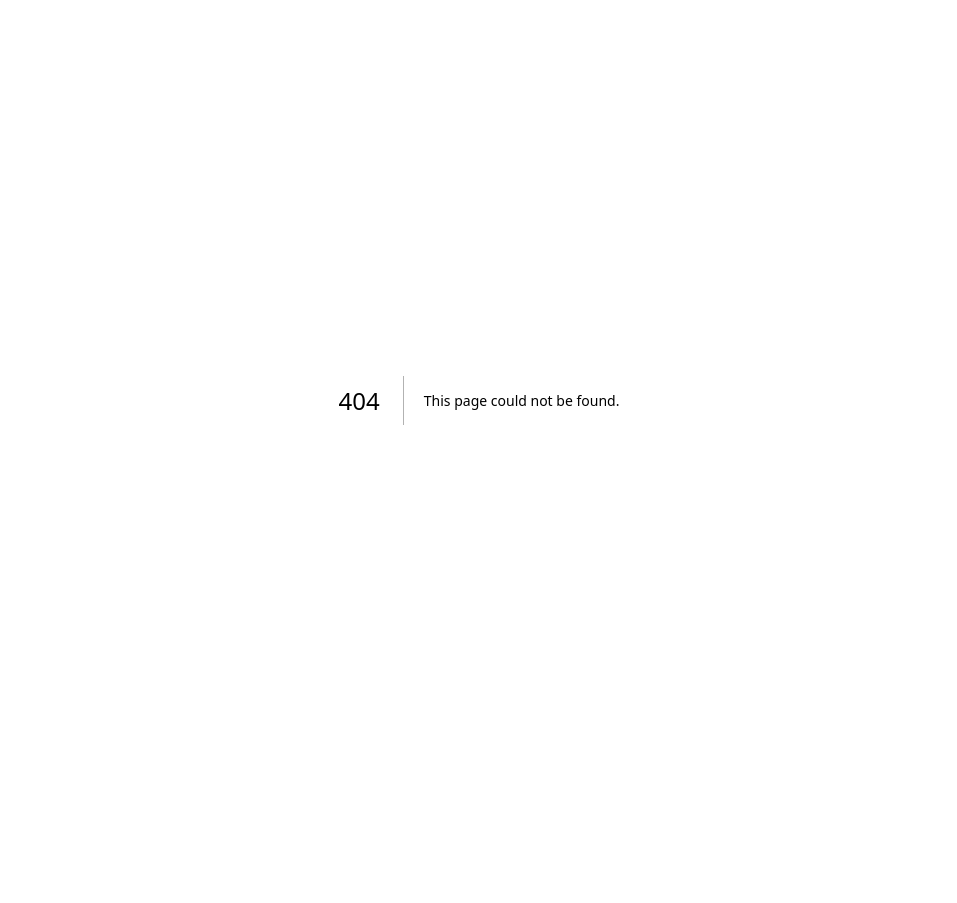
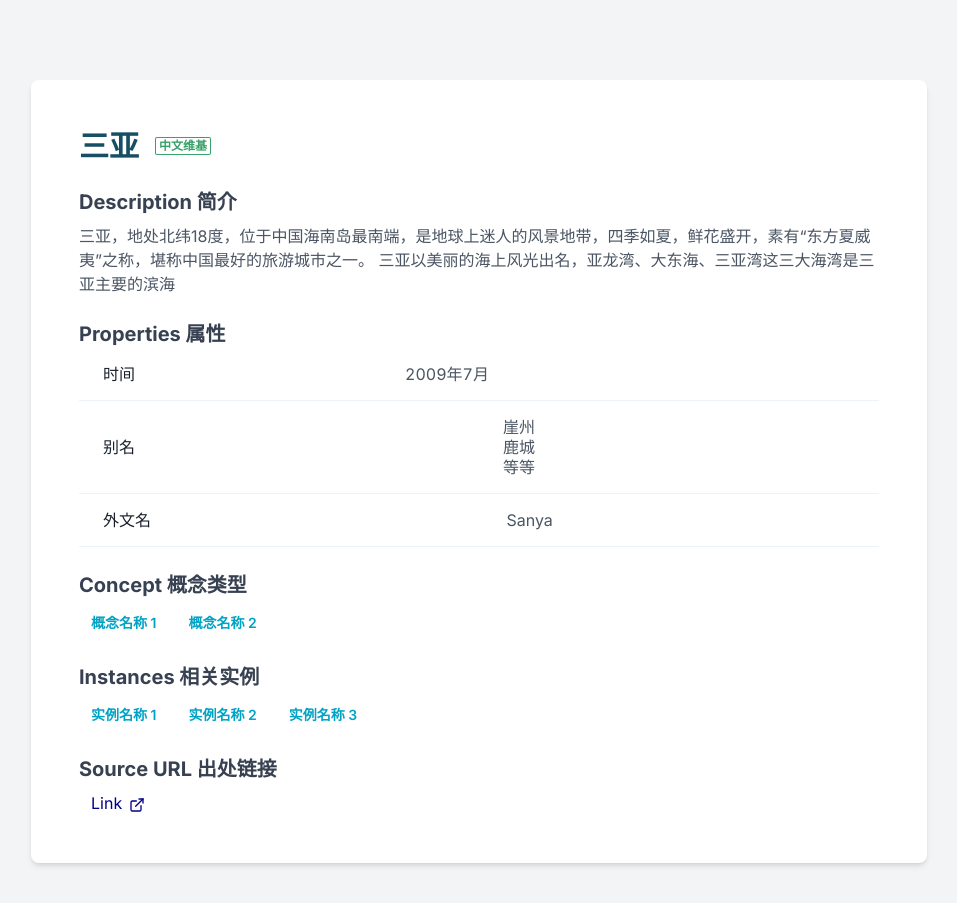
Before and after one commit to perfectsquare123/Search-Engine, a Next.js app in the folder knowledge_search_engine/: page /contentDisplay in a window 1280 px wide. Before the commit this address had no page. Shown: the whole page, without its empty margins (161-1118 px from the left). Before the commit the page ends 800 px from the top, so only its background shows below. Built offline with nearby package versions, Linux system fonts and the light colour scheme.

Commit message:
added content display page

```diff
--- /dev/null
+++ b/knowledge_search_engine/src/app/contentDisplay/page.tsx
@@ -0,0 +1,205 @@
+"use client";
+
+import { ExternalLinkIcon } from "@chakra-ui/icons";
+import {
+  Badge,
+  Button,
+  Divider,
+  Link,
+  Stack,
+  Tag,
+  Table,
+  Thead,
+  Tbody,
+  Tfoot,
+  Tr,
+  Th,
+  Td,
+  TableCaption,
+  TableContainer,
+  UnorderedList,
+  ListItem,
+} from "@chakra-ui/react";
+import { Concert_One } from "next/font/google";
+
+interface content {
+  id: string;
+  label: string;
+  type: string;
+  source: string;
+  description: string;
+  concepts: { id: string; label: string }[];
+  instances: { id: string; label: string }[];
+  properties: { id: string; key: string; value: string[] }[];
+  url: string;
+}
+
+// dummy data
+const contentData = {
+  id: "bdc32052",
+  label: "三亚",
+  type: "concept",
+  source: "zh",
+  description:
+    "三亚，地处北纬18度，位于中国海南岛最南端，是地球上迷人的风景地带，四季如夏，鲜花盛开，素有“东方夏威夷”之称，堪称中国最好的旅游城市之一。 三亚以美丽的海上风光出名，亚龙湾、大东海、三亚湾这三大海湾是三亚主要的滨海",
+  concepts: [
+    {
+      id: "概念ID 1",
+      label: "概念名称 1",
+    },
+    {
+      id: "概念ID 1",
+      label: "概念名称 2",
+    },
+    // ...
+  ],
+  instances: [
+    {
+      id: "实例ID 1",
+      label: "实例名称 1",
+    },
+    {
+      id: "实例ID 2",
+      label: "实例名称 2",
+    },
+    {
+      id: "实例ID 3",
+      label: "实例名称 3",
+    },
+  ],
+  properties: [
+    {
+      id: "属性ID",
+      key: "时间",
+      value: ["2009年7月"],
+    },
+    {
+      id: "属性ID",
+      key: "别名",
+      value: ["崖州", "鹿城", "等等"],
+    },
+    {
+      id: "属性ID",
+      key: "外文名",
+      value: ["Sanya"],
+    },
+    // ...
+  ],
+  url: "http://baike.baidu.com/fenlei/%E4%B8%89%E4%BA%9A%E6%97%85%E6%B8%B8",
+};
+
+var sourceName = "百度 Baidu";
+var sourceColour = "cyan";
+
+export default function ContentDisplay() {
+  if (contentData.source == "zh") {
+    sourceName = "中文维基";
+    sourceColour = "green";
+  } else if (contentData.source == "en") {
+    sourceName = "英文维基";
+    sourceColour = "purple";
+  }
+
+  return (
+    <div className="min-h-screen bg-gray-100">
+      <div className="flex flex-col items-center py-10">
+        <div className="w-full max-w-4xl mt-10 bg-white p-12 rounded-lg shadow-md">
+          <Stack spacing={4} direction="row" alignItems="center">
+            <h3 className="text-3xl font-bold text-cyan-900">
+              {contentData.label}
+            </h3>
+            <Badge
+              variant="outline"
+              boxSize="fit-content"
+              colorScheme={sourceColour}
+            >
+              {sourceName}
+            </Badge>
+          </Stack>
+
+          <div className="mt-6">
+            <h4 className="text-xl font-bold text-gray-700">
+              Description 简介
+            </h4>
+            <p className="text-gray-600 mt-2">{contentData.description}</p>
+          </div>
+
+          <div className="mt-6">
+            <h4 className="text-xl font-bold text-gray-700">Properties 属性</h4>
+            {contentData.properties ? (
+              contentData.properties.map((property) => (
+                <TableContainer>
+                  <Table>
+                    <Tbody>
+                      <Tr>
+                        <Td>{property.key}</Td>
+                        <Td>
+                          <div className="flex flex-col align-middle">
+                            {property.value.map((propValue) => (
+                              <text className="text-gray-600">{propValue}</text>
+                            ))}
+                          </div>
+                        </Td>
+                      </Tr>
+                    </Tbody>
+                  </Table>
+                </TableContainer>
+              ))
+            ) : (
+              <text> </text>
+            )}
+          </div>
+
+          {contentData.concepts.length > 0 ? (
+            <div className="mt-6">
+              <h4 className="text-xl font-bold text-gray-700">
+                Concept 概念类型
+              </h4>
+              <Stack direction="row" spacing={2} className="mt-2">
+                {contentData.concepts.map((concept) => (
+                  <Button variant="ghost" colorScheme="cyan" size="sm">
+                    {concept.label}
+                  </Button>
+                ))}
+              </Stack>
+            </div>
+          ) : (
+            ""
+          )}
+
+          {contentData.instances.length > 0 ? (
+            <div className="mt-6">
+              <h4 className="text-xl font-bold text-gray-700">
+                Instances 相关实例
+              </h4>
+              <Stack direction="row" spacing={2} className="mt-2">
+                {contentData.instances.map((instance) => (
+                  <Button variant="ghost" colorScheme="cyan" size="sm">
+                    {instance.label}
+                  </Button>
+                ))}
+              </Stack>
+            </div>
+          ) : (
+            ""
+          )}
+
+          {contentData.url.length > 0 ? (
+            <div className="mt-6">
+              <h4 className="text-xl font-bold text-gray-700">
+                Source URL 出处链接
+              </h4>
+              <div className="mt-2 ml-3">
+                <Link href={contentData.url} isExternal color="darkblue">
+                  Link <ExternalLinkIcon mx="2px" />
+                </Link>
+              </div>
+            </div>
+          ) : (
+            ""
+          )}
+        </div>
+      </div>
+    </div>
+  );
+}
--- a/knowledge_search_engine/src/app/searchResults/page.tsx
+++ b/knowledge_search_engine/src/app/searchResults/page.tsx
@@ -63,13 +63,7 @@ const results = [
     source: "bd",
     description:
       "三亞市，簡稱崖，行政中心東遷之前曾稱崖州、崖縣，是中華人民共和國海南省下轄的一個享黎族自治待遇的非民族區域自治地級市，位於海南島的最南端。。",
-    concepts: [
-      {
-        id: "概念ID 1",
-        label: "概念名称 1",
-      },
-      // ...
-    ],
+
     instances: [
       {
         id: "实例ID 1",
@@ -92,6 +86,9 @@ export default function SearchResults() {
   //const { q } = router.query;
   //const [results, setResults] = useState<SearchResult[]>([]);
 
+  //const searchParams = useSearchParams();
+  //const query = searchParams.get('q') || '';
+
   return (
     <div className="min-h-screen bg-gray-100">
       <div className="flex flex-col items-center py-10">
@@ -103,12 +100,21 @@ export default function SearchResults() {
                 <h3 className="text-2xl font-bold text-cyan-700 mb-1">
                   {result.label}
                 </h3>
-                <Tag variant="subtle" colorScheme="cyan" boxSize="fit-content">
+                {result.type ? (
+                  <Tag
+                    variant="subtle"
+                    colorScheme="cyan"
+                    boxSize="fit-content"
+                  >
                     {result.type}
                   </Tag>
+                ) : (
+                  ""
+                )}
               </Stack>
               <p className="text-gray-700 mt-4">{result.description}</p>
 
+              {result.concepts ? (
                 <div className="mt-5">
                   <Stack direction="row" spacing={2}>
                     <h6 className="font-extralight text-gray-400 text-sm ml-4">
@@ -121,7 +127,11 @@ export default function SearchResults() {
                     ))}
                   </Stack>
                 </div>
+              ) : (
+                ""
+              )}
 
+              {result.instances ? (
                 <div className="mt-4">
                   <Stack direction="row" spacing={2}>
                     <h6 className="font-extralight text-gray-400 text-sm ml-4">
@@ -134,7 +144,11 @@ export default function SearchResults() {
                     ))}
                   </Stack>
                 </div>
+              ) : (
+                ""
+              )}
 
+              {result.url ? (
                 <div className="mt-4">
                   <Stack direction="row" spacing={4}>
                     <h6 className="font-extralight text-gray-400 text-sm ml-4">
@@ -146,6 +160,10 @@ export default function SearchResults() {
                     </Link>
                   </Stack>
                 </div>
+              ) : (
+                ""
+              )}
+
               <div className="my-8">
                 <Divider orientation="horizontal" />
               </div>
--- a/knowledge_search_engine/src/components/SearchBar.tsx
+++ b/knowledge_search_engine/src/components/SearchBar.tsx
@@ -2,8 +2,9 @@
 
 import { useState } from "react";
 import axios from "axios";
-import { Button, ButtonGroup, Stack } from "@chakra-ui/react";
+import { Button, ButtonGroup, Link, Stack } from "@chakra-ui/react";
 import { Search2Icon } from "@chakra-ui/icons";
+import NextLink from "next/link";
 import { useRouter } from "next/router";
 
 interface Suggestion {
@@ -45,18 +46,18 @@ export default function SearchBar() {
 
   const handleSearch = () => {
     if (query) {
-      //router.push(`/search?q=${query}`);
+      //router.push(`/searchResults?q=${query}`);
     }
   };
 
   return (
     <div className="relative w-full max-w-md mx-auto mt-5">
-      <Stack direction="row" spacing={4}>
+      <Stack direction="row" spacing={4} alignItems="center">
         <input
           type="text"
           value={query}
           onChange={handleInputChange}
-          className="w-full p-2 border border-gray-300 rounded-md focus:outline-none focus:ring-2 focus:ring-blue-500 bg-white text-zinc-950  "
+          className="w-full p-2 border border-gray-300 rounded-md focus:outline-none focus:ring-2 focus:ring-cyan-500 bg-white text-zinc-950  "
           placeholder="搜索"
         />
 
@@ -66,7 +67,7 @@ export default function SearchBar() {
           variant="solid"
           onClick={handleSearch}
           paddingLeft={2}
-        />
+        ></Button>
       </Stack>
 
       {/*showSuggestions && suggestions.length > 0 && (
```
Also changed, not shown: 1 other file (tests, documents, lock files or other folders). Lines whose indentation alone changed are shown as unchanged.
